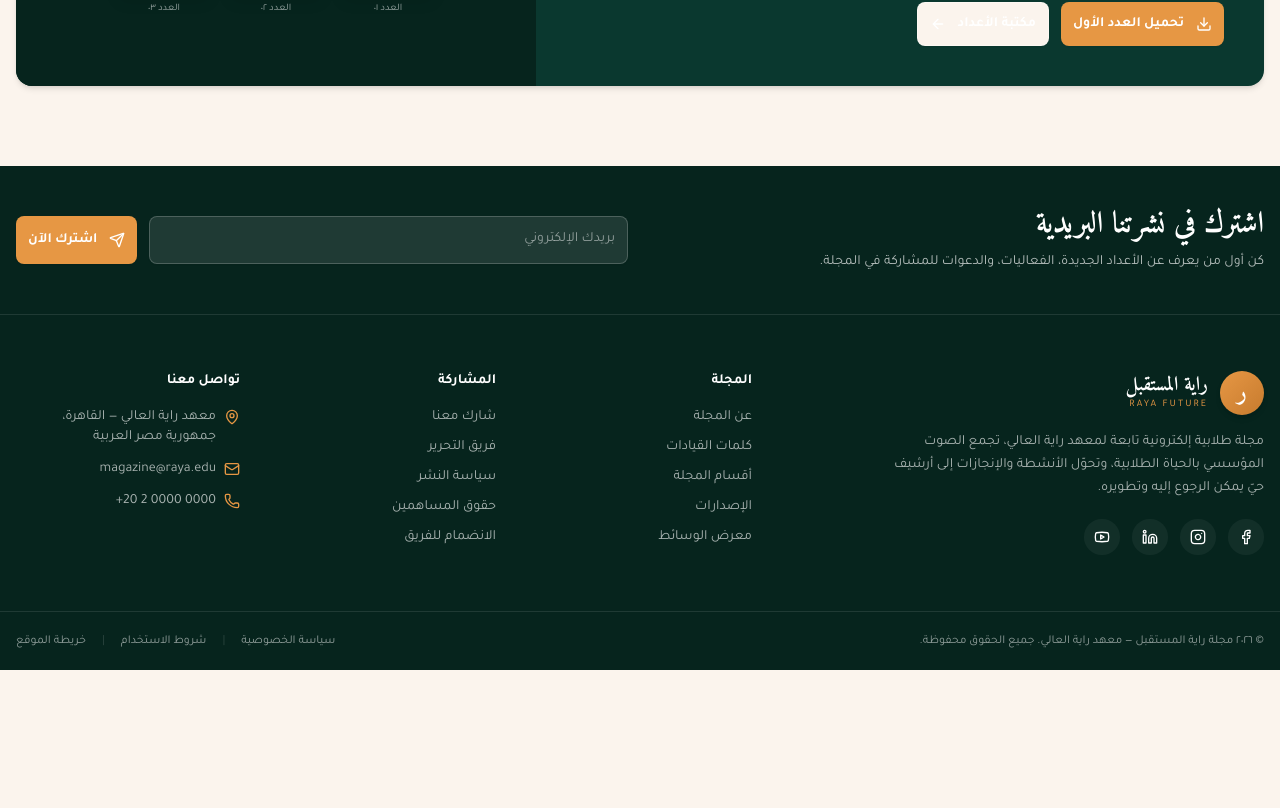
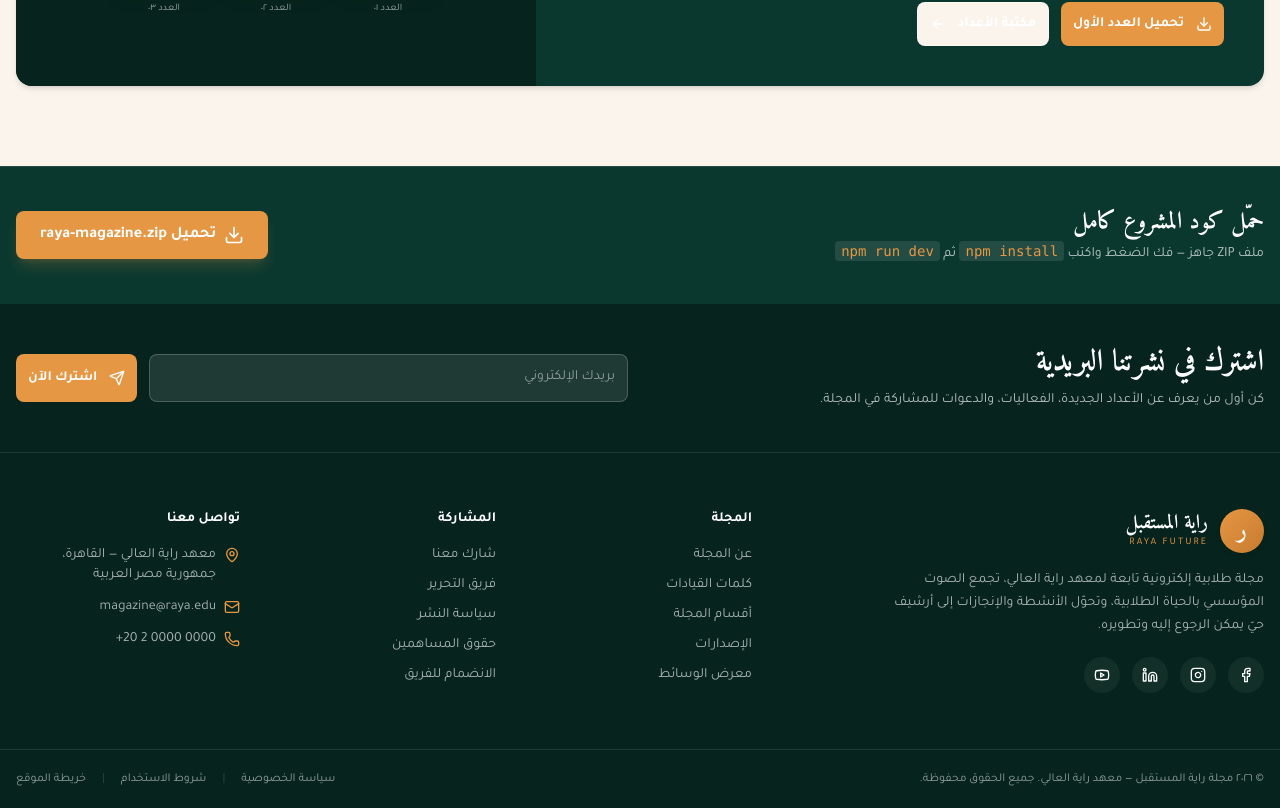
Before and after one commit to zeyadtfr-ops/rayafuture, a Next.js app: page / in a window 1280 px wide. Shown: the part 3199-4007 px from the top of the page. Before the commit the page ends 3869 px from the top, so only its background shows below. Built offline with nearby package versions, Linux system fonts and the light colour scheme.

Commit message:
f5114dd2-2f14-4f2a-bb9e-dade8efab2fa

```diff
--- a/src/app/page.tsx
+++ b/src/app/page.tsx
@@ -4,6 +4,7 @@ import NewsSection from "@/components/raya/NewsSection";
 import ThreeColumnSection from "@/components/raya/ThreeColumnSection";
 import BottomSection from "@/components/raya/BottomSection";
 import Footer from "@/components/raya/Footer";
+import { Download } from "lucide-react";
 
 export default function Home() {
   return (
@@ -14,6 +15,28 @@ export default function Home() {
         <NewsSection />
         <ThreeColumnSection />
         <BottomSection />
+
+        {/* Download project ZIP — temporary banner */}
+        <section className="py-10 bg-[#0A382F] border-t border-white/10">
+          <div className="container mx-auto px-4 flex flex-col sm:flex-row items-center justify-between gap-4">
+            <div className="text-center sm:text-right">
+              <h3 className="heading-display text-white text-2xl mb-1">
+                حمّل كود المشروع كامل
+              </h3>
+              <p className="text-white/70 text-sm">
+                ملف ZIP جاهز — فك الضغط واكتب <code className="bg-white/10 px-1.5 py-0.5 rounded text-[#E69744]">npm install</code> ثم <code className="bg-white/10 px-1.5 py-0.5 rounded text-[#E69744]">npm run dev</code>
+              </p>
+            </div>
+            <a
+              href="/raya-magazine.zip"
+              download
+              className="inline-flex items-center gap-2 bg-[#E69744] hover:bg-[#C77B2E] text-white font-bold rounded-md px-6 py-3 transition-colors shadow-lg shadow-[#E69744]/20"
+            >
+              <Download className="h-5 w-5" />
+              تحميل raya-magazine.zip
+            </a>
+          </div>
+        </section>
       </main>
       <Footer />
     </div>
```
Also changed, not shown: 1 other file (tests, documents, lock files or other folders).
